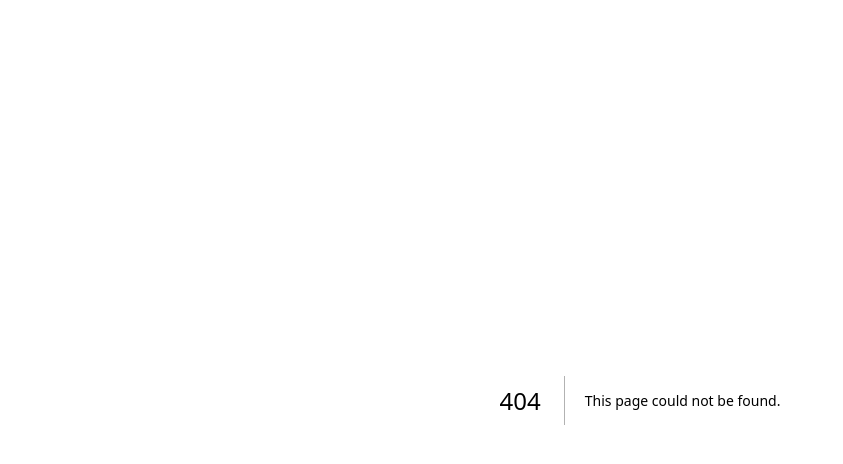
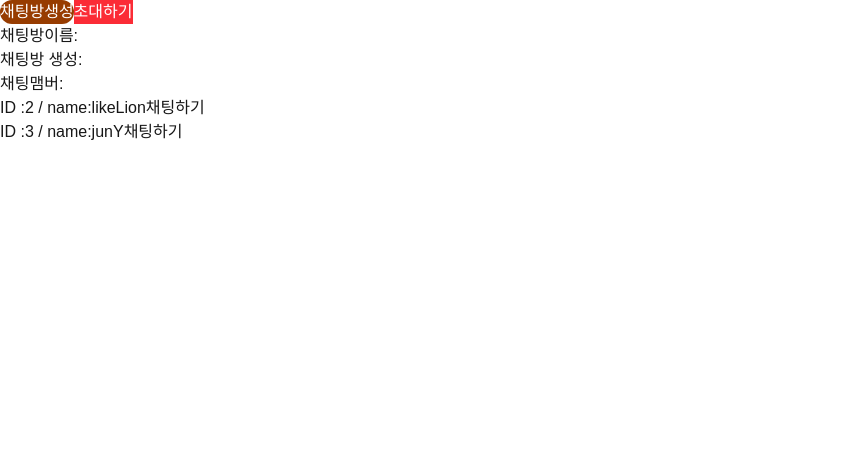
Before and after one commit to Yooodh/Coobie, a Next.js app in the folder coobie/: page /chat in a window 1280 px wide. Before the commit this address had no page. Shown: the top 464 px of the page, without its empty margins (0-843 px from the left). Built offline with nearby package versions, Linux system fonts and the light colour scheme.

Commit message:
"Test: chat/page.tsx Test코드"

```diff
--- /dev/null
+++ b/coobie/src/app/chat/page.tsx
@@ -0,0 +1,81 @@
+"use client";
+import React, { useEffect, useState } from "react";
+
+export default function page() {
+  const myProfile = {
+    id: "1",
+    name: "coobie",
+  };
+  const selectedUsers = [
+    { id: "2", name: "likeLion" },
+    { id: "3", name: "junY" },
+  ];
+  // const payload = {
+  //   creator: myProfile, // 방장
+  //   members: [myProfile, ...selectedUsers], // 전체 참여자 (본인 + 초대한 유저들)
+  //   name: selectedUsers.map(user => user.name).join(", "), // 방 이름
+  //   isGroup: true,
+  //   createdAt: new Date().toISOString(),
+  // };
+  const [user, setUser] = useState({
+    id: "",
+    name: "",
+  });
+  const [userDate, setUserData] = useState("");
+  const [invite, setInvite] = useState({});
+  const userSelect = ({ id, userName }: { id: string; userName: string }) => {
+    console.log(id, userName);
+    setUser({
+      id: id,
+      name: userName,
+    });
+    console.log(user);
+  };
+  useEffect(() => {
+    console.log(user);
+  }, [user]);
+  const createChatRoom = async (e: React.FormEvent<HTMLFormElement>) => {
+    e.preventDefault();
+    const payload = {
+      sender: myProfile, // 나
+      receiver: user, // 상대방
+      isGroup: false,
+    };
+    const response = await fetch("/api/chat/room", {
+      method: "POST",
+      headers: {
+        "Content-Type": "application/json",
+      },
+      body: JSON.stringify(payload),
+    });
+    const data = await response.json();
+  };
+
+  return (
+    <>
+      <form onSubmit={createChatRoom}>
+        <button className="bg-amber-800 text-[#ffffff] rounded-2xl">
+          채팅방생성
+        </button>
+        <button className="bg-red-500 text-[#ffffff]">초대하기</button>
+        <div>채팅방이름: {user.name}</div>
+        <div>채팅방 생성:{userDate}</div>
+        <div>채팅맴버:{}</div>
+        <div>
+          {selectedUsers.map(item => {
+            return (
+              <div>
+                {`ID :${item.id} / name:${item.name}`}
+                <button
+                  onClick={() => setUser({ id: item.id, name: item.name })}
+                >
+                  채팅하기
+                </button>
+              </div>
+            );
+          })}
+        </div>
+      </form>
+    </>
+  );
+}
```
